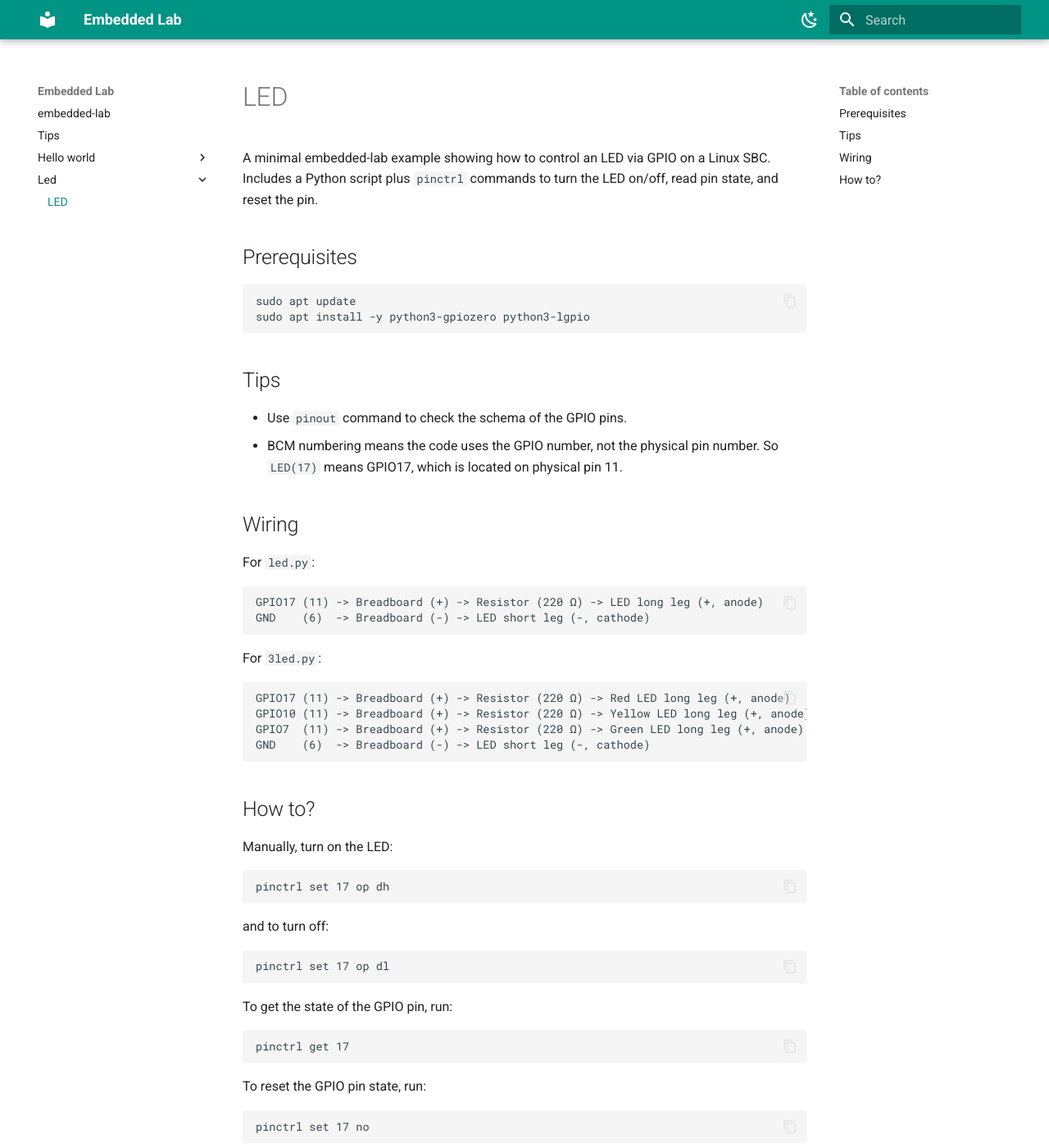
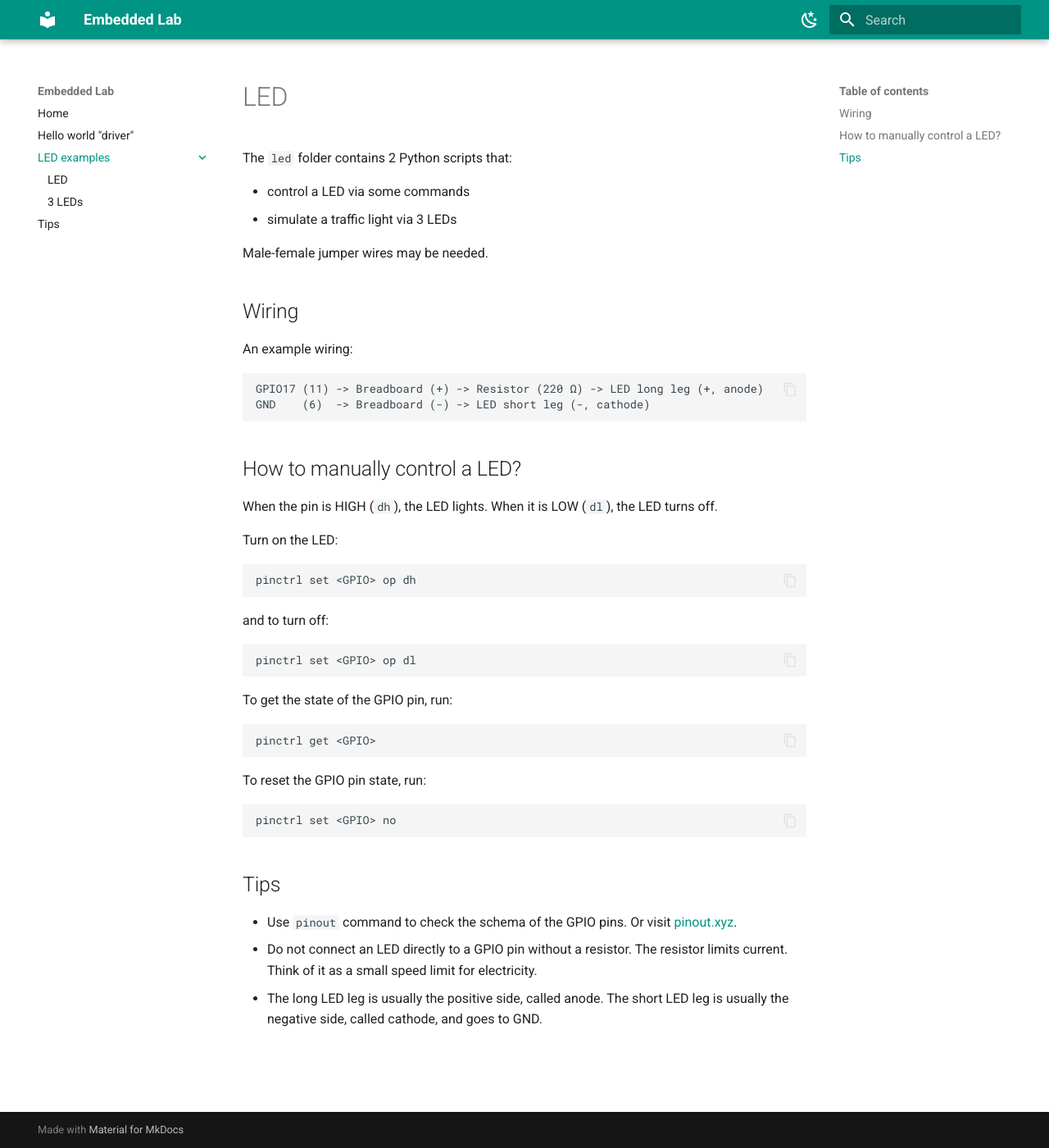
Before and after one commit to Dakata99/embedded-lab, an MkDocs documentation site: the page built from docs/led/index.md, in a window 1280 px wide and 1400 px high. Shown: the whole window at 82% size. Built offline with MkDocs 1.6.1 and Material for MkDocs 9.7.7, drawn with Linux system fonts in a browser that asks for light colours; some of the changed text lies outside the part shown.

Commit message:
Update docs

````diff
--- a/docs/led/index.md
+++ b/docs/led/index.md
@@ -1,63 +1,46 @@
 # LED
 
-A minimal embedded-lab example showing how to control an LED via GPIO on a Linux SBC. Includes a Python script plus `pinctrl` commands to turn the LED on/off, read pin state, and reset the pin.
+The `led` folder contains 2 Python scripts that:
 
-## Prerequisites
+- control a LED via some commands
+- simulate a traffic light via 3 LEDs
 
-```bash
-sudo apt update
-sudo apt install -y python3-gpiozero python3-lgpio
-```
-
-## Tips
-
-- Use `pinout` command to check the schema of the GPIO pins.
-- BCM numbering means the code uses the GPIO number, not the physical pin number. So `LED(17)` means GPIO17, which is located on physical pin 11.
+Male-female jumper wires may be needed.
 
 ## Wiring
 
-For `led.py`:
+An example wiring:
 ```
 GPIO17 (11) -> Breadboard (+) -> Resistor (220 Ω) -> LED long leg (+, anode)
 GND    (6)  -> Breadboard (-) -> LED short leg (-, cathode)
 ```
 
-For `3led.py`:
-```
-GPIO17 (11) -> Breadboard (+) -> Resistor (220 Ω) -> Red LED long leg (+, anode)
-GPIO10 (11) -> Breadboard (+) -> Resistor (220 Ω) -> Yellow LED long leg (+, anode)
-GPIO7  (11) -> Breadboard (+) -> Resistor (220 Ω) -> Green LED long leg (+, anode)
-GND    (6)  -> Breadboard (-) -> LED short leg (-, cathode)
-```
+## How to manually control a LED?
 
-## How to?
+When the pin is HIGH (`dh`), the LED lights. When it is LOW (`dl`), the LED turns off.
 
-Manually, turn on the LED:
+Turn on the LED:
 ```bash
-pinctrl set 17 op dh
+pinctrl set <GPIO> op dh
 ```
 
 and to turn off:
 ```bash
-pinctrl set 17 op dl
+pinctrl set <GPIO> op dl
 ```
 
 To get the state of the GPIO pin, run:
 ```bash
-pinctrl get 17
+pinctrl get <GPIO>
 ```
 
 To reset the GPIO pin state, run:
 ```bash
-pinctrl set 17 no
+pinctrl set <GPIO> no
 ```
 
-Run `led.py` like to play with the LED:
-```bash
-python led.py
-```
+## Tips
 
-Run `3led.py` to simulate a traffic light:
-```bash
-python 3led.py
-```
+- Use `pinout` command to check the schema of the GPIO pins. Or visit [pinout.xyz](https://pinout.xyz/).
+- Do not connect an LED directly to a GPIO pin without a resistor. The resistor limits current. Think of it as a small speed limit for electricity.
+- The long LED leg is usually the positive side, called anode. The short LED leg is usually the negative side, called cathode, and goes to GND.
--- a/mkdocs.yml
+++ b/mkdocs.yml
@@ -1,5 +1,14 @@
 site_name: Embedded Lab
 docs_dir: docs
+
+nav:
+    - Home: index.md
+    - Hello world "driver": hello-world/index.md
+    - LED examples:
+        - led/index.md
+        - LED: led/led.md
+        - "3 LEDs": led/3leds.md
+    - Tips: tips.md
 
 theme:
     name: material
@@ -12,10 +21,11 @@ theme:
             name: Switch to dark mode
         - scheme: slate
           primary: teal
-    accent: amber
-    toggle:
-        icon: material/white-balance-sunny
-        name: Switch to light mode
+          accent: amber
+          toggle:
+            icon: material/white-balance-sunny
+            name: Switch to light mode
     features:
+        - navigation.indexes
         - navigation.instant
         - content.code.copy
````
Also changed, not shown: docs/hello-world/index.md (+6 -1 lines), docs/led/3leds.md (added, +24 -0 lines), docs/led/led.md (added, +22 -0 lines), docs/tips.md (+1 -2 lines), 1 other file.
